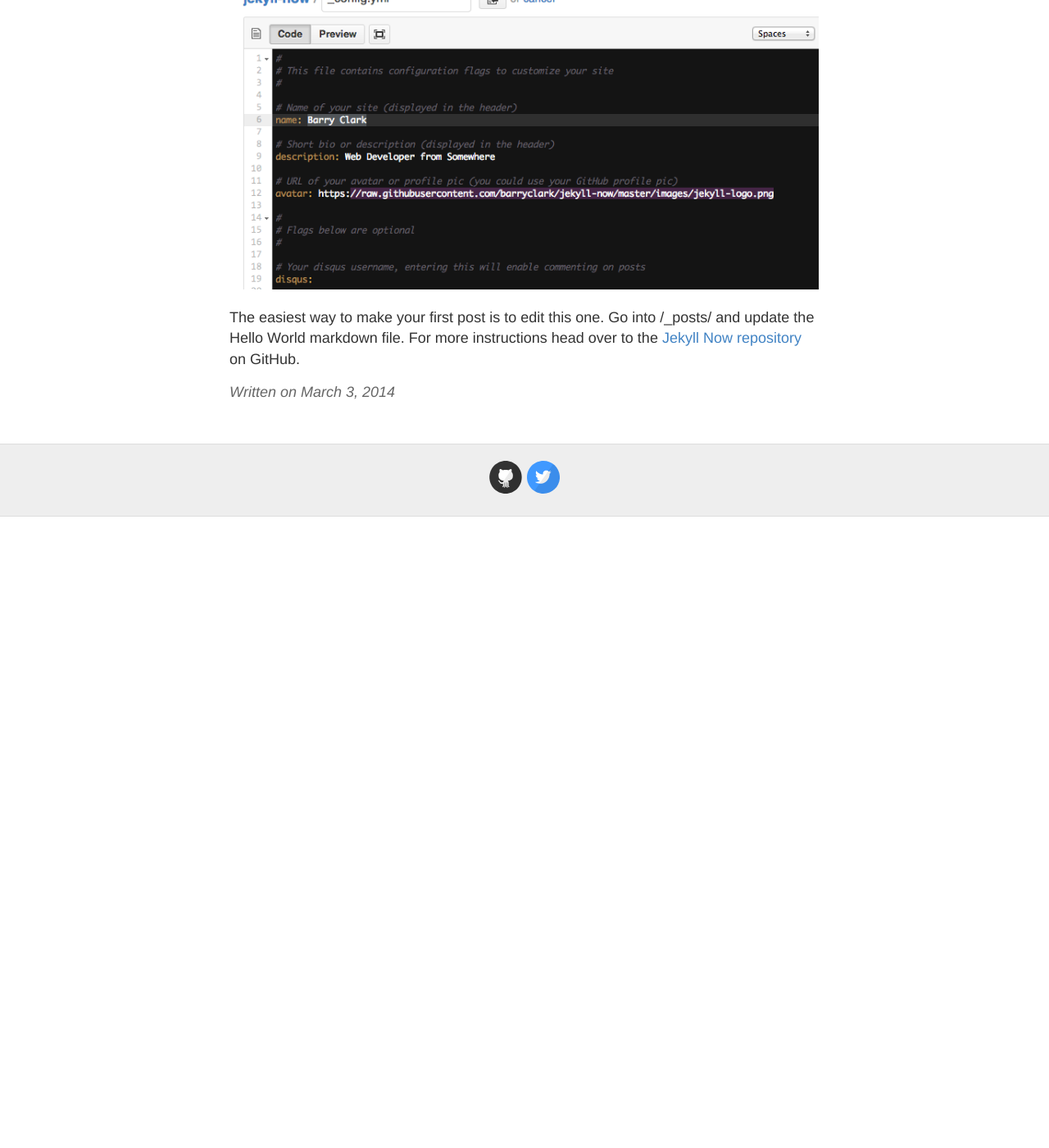
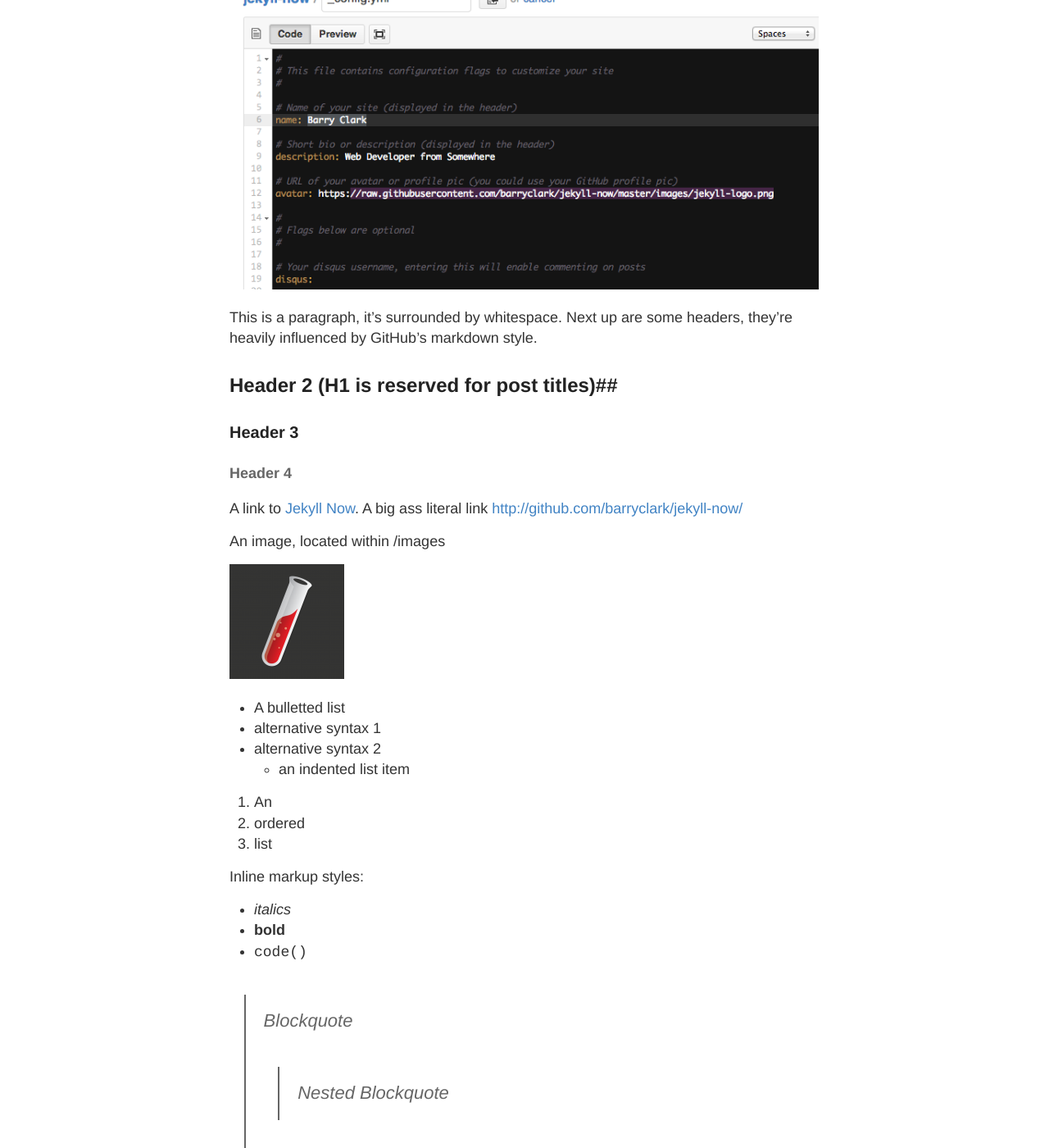
Before and after one commit to ric9rdo/ric9rdo.github.io, a Jekyll site: the page built from _posts/2014-3-3-Hello-World.md, in a window 1280 px wide and 1400 px high, scrolled down 324 px. Shown: the whole window at 82% size. Built offline with Jekyll 4.4.1, drawn with Linux system fonts in a browser that asks for light colours; before the commit the page ends 954 px from its top, so only the background shows below that; some of the changed text lies outside the part shown.

Commit message:
Update 2014-3-3-Hello-World.md

````diff
--- a/_posts/2014-3-3-Hello-World.md
+++ b/_posts/2014-3-3-Hello-World.md
@@ -7,4 +7,50 @@ Next you can update your site name, avatar and other options using the _config.y
 
 ![_config.yml]({{ site.baseurl }}/images/config.png)
 
-The easiest way to make your first post is to edit this one. Go into /_posts/ and update the Hello World markdown file. For more instructions head over to the [Jekyll Now repository](https://github.com/barryclark/jekyll-now) on GitHub.
+This is a paragraph, it's surrounded by whitespace. Next up are some headers, they're heavily influenced by GitHub's markdown style.
+
+## Header 2 (H1 is reserved for post titles)##
+
+### Header 3
+
+#### Header 4
+
+A link to [Jekyll Now](http://github.com/barryclark/jekyll-now/). A big ass literal link <http://github.com/barryclark/jekyll-now/>
+
+An image, located within /images
+
+![an image alt text]({{ site.baseurl }}/images/jekyll-logo.png "an image title")
+
+* A bulletted list
+- alternative syntax 1
++ alternative syntax 2
+  - an indented list item
+
+1. An
+2. ordered
+3. list
+
+Inline markup styles:
+
+- _italics_
+- **bold**
+- `code()`
+
+> Blockquote
+>> Nested Blockquote
+
+Syntax highlighting can be used with triple backticks, like so:
+
+```javascript
+/* Some pointless Javascript */
+var rawr = ["r", "a", "w", "r"];
+```
+
+Use two trailing spaces
+on the right
+to create linebreak tags
+
+Finally, horizontal lines
+
+----
+****
````
